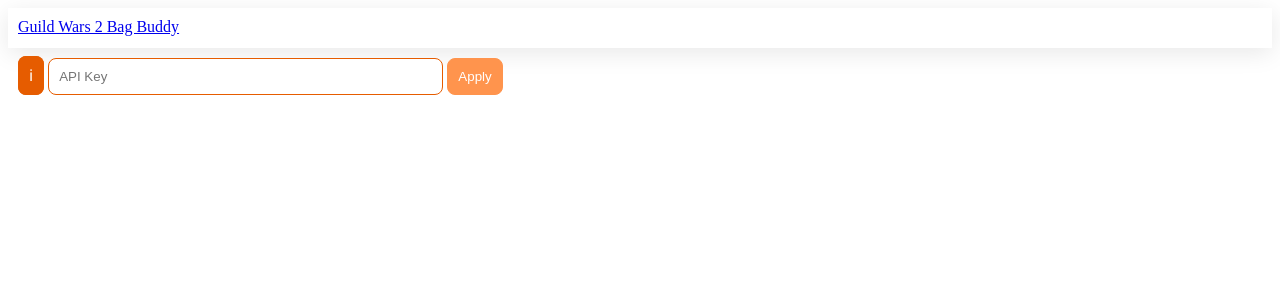
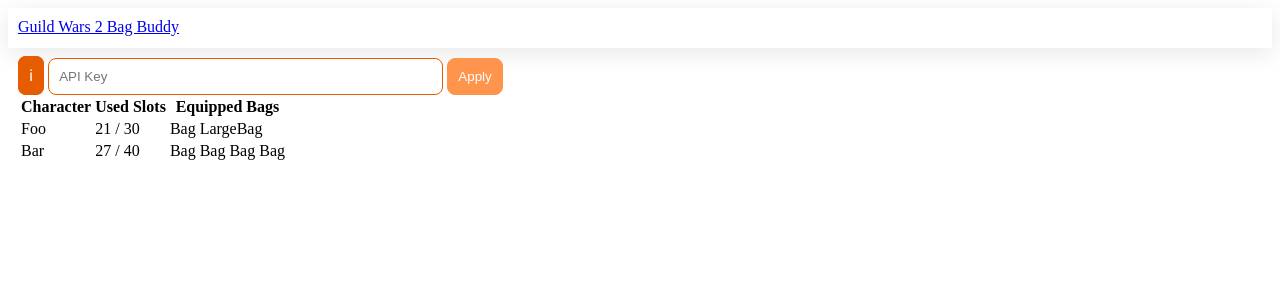
Before and after one commit to gnush/gw2-bag-buddy, an Angular app: page / in a window 1280 px wide. Shown: the top 300 px of the page. Built offline with nearby package versions, Linux system fonts and the light colour scheme.

Commit message:
bag service, character bags view first draft

```diff
--- a/src/app/bags-overview/bags-overview.html
+++ b/src/app/bags-overview/bags-overview.html
@@ -14,3 +14,23 @@
     </p>
   }
 </section>
+<section>
+  <table>
+    <tr>
+      <th>Character</th>
+      <th>Used Slots</th>
+      <th>Equipped Bags</th>
+    </tr>
+    @for(character of bagsService.allCharacters(); track $index) {
+      <tr>
+        <td>{{ character.name }}</td>
+        <td>{{ character.usedInventorySlots() }} / {{ character.totalInventorySlots() }}</td>
+        <td>
+          @for(bag of character.equippedBags; track $index) {
+            {{ bag.name }}
+          }
+        </td>
+      </tr>
+    }
+  </table>
+</section>
--- a/src/app/bags-overview/bags-overview.ts
+++ b/src/app/bags-overview/bags-overview.ts
@@ -1,5 +1,7 @@
-import { Component } from '@angular/core';
+import { Component, inject } from '@angular/core';
 import { FormControl, FormGroup, ReactiveFormsModule, Validators } from '@angular/forms';
+import { CharacterInfo, MyCharacterInfo } from '../characterInfo';
+import { BagsService } from '../bags.service';
 
 @Component({
   selector: 'app-bags-overview',
@@ -17,6 +19,8 @@
     apiKey: new FormControl('', Validators.required)
   });
 
+  bagsService = inject(BagsService);
+
   applyApiKey() {
     alert('not yet implemented');
     console.log(`Entered api key: '${this.apiKeyForm.value.apiKey}'`);
--- /dev/null
+++ b/src/app/bags.service.ts
@@ -0,0 +1,68 @@
+import { Injectable } from '@angular/core';
+import { CharacterInfo, MyCharacterInfo } from './characterInfo';
+
+@Injectable({
+  providedIn: 'root',
+})
+export class BagsService {
+  private characters: MyCharacterInfo[] = [
+    new MyCharacterInfo(
+      0,
+      'Foo',
+      [
+        {
+          itemId: 0,
+          name: 'Bag',
+          totalSlots: 10,
+          usedSlots: 8,
+          boundTo: 'Foo'
+        },
+        {
+          itemId: 0,
+          name: 'LargeBag',
+          totalSlots: 20,
+          usedSlots: 13,
+          boundTo: 'Foo'
+        }
+      ]
+    ),
+    new MyCharacterInfo(
+      1,
+      'Bar',
+      [
+        {
+          itemId: 0,
+          name: 'Bag',
+          totalSlots: 10,
+          usedSlots: 8,
+          boundTo: 'Bar'
+        },
+        {
+          itemId: 0,
+          name: 'Bag',
+          totalSlots: 10,
+          usedSlots: 3,
+          boundTo: 'Bar'
+        },
+        {
+          itemId: 0,
+          name: 'Bag',
+          totalSlots: 10,
+          usedSlots: 7,
+          boundTo: 'Bar'
+        },
+        {
+          itemId: 0,
+          name: 'Bag',
+          totalSlots: 10,
+          usedSlots: 9,
+          boundTo: 'Bar'
+        },
+      ]
+    )
+  ];
+
+  allCharacters(): CharacterInfo[] {
+    return this.characters;
+  }
+}
--- /dev/null
+++ b/src/app/characterInfo.ts
@@ -0,0 +1,25 @@
+import { InventoryBag } from "./inventoryBag";
+
+export interface CharacterInfo {
+    id: number;
+    name: string;
+    equippedBags: InventoryBag[];
+    totalInventorySlots: () => number;
+    usedInventorySlots: () => number;
+}
+
+export class MyCharacterInfo implements CharacterInfo {
+    constructor(public id: number, public name: string, public equippedBags: InventoryBag[]) {}
+
+    totalInventorySlots(): number {
+        var slots = 0;
+        this.equippedBags.forEach((bag) => slots += bag.totalSlots);
+        return slots;
+    }
+
+    usedInventorySlots(): number {
+        var slots = 0;
+        this.equippedBags.forEach((bag) => slots += bag.usedSlots);
+        return slots;
+    }
+}
--- /dev/null
+++ b/src/app/inventoryBag.ts
@@ -0,0 +1,7 @@
+export interface InventoryBag {
+    itemId: number;
+    name: string;
+    totalSlots: number;
+    usedSlots: number;
+    boundTo: string;
+}
```
Also changed, not shown: 1 other file (tests, documents, lock files or other folders).
